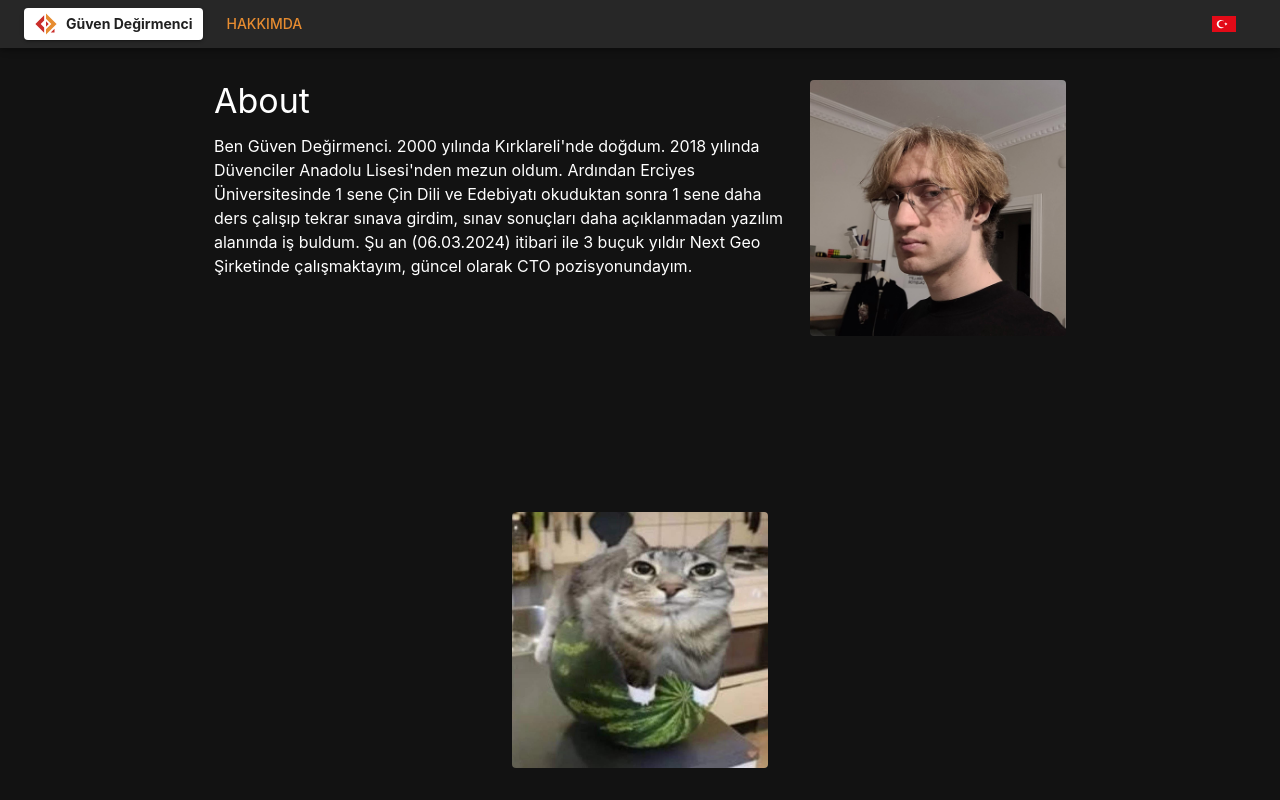
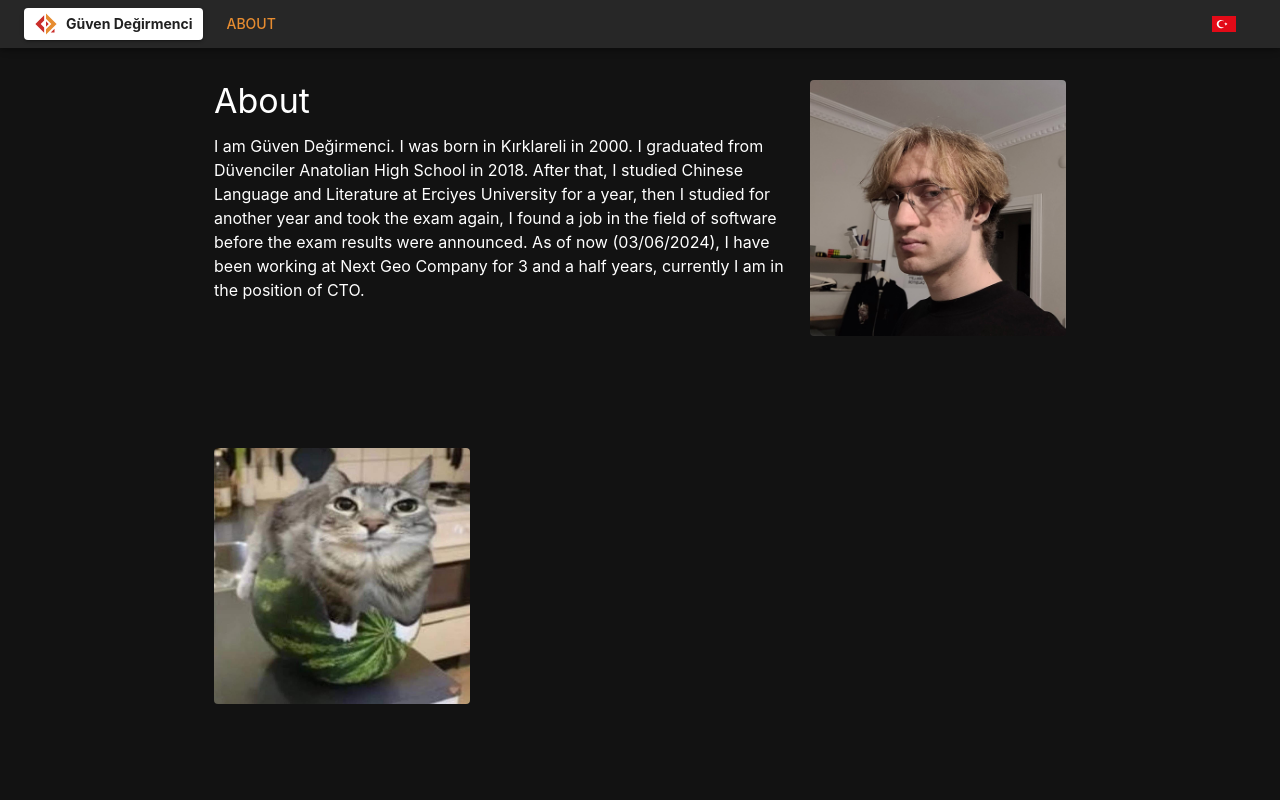
Before and after one commit to Duoquote/duo-web, a React (Vite) app: page /about in a window 1280 px wide. Built offline with nearby package versions, Linux system fonts and the light colour scheme.

Commit message:
Add header and description to About page

```diff
--- a/src/langs/en.js
+++ b/src/langs/en.js
@@ -1,5 +1,9 @@
 export const en = {
+  header: {
+    about: "About",
+  },
   about: {
     title: "About",
+    description: "I am Güven Değirmenci. I was born in Kırklareli in 2000. I graduated from Düvenciler Anatolian High School in 2018. After that, I studied Chinese Language and Literature at Erciyes University for a year, then I studied for another year and took the exam again, I found a job in the field of software before the exam results were announced. As of now (03/06/2024), I have been working at Next Geo Company for 3 and a half years, currently I am in the position of CTO.",
   }
 }
--- a/src/pages/About.jsx
+++ b/src/pages/About.jsx
@@ -2,6 +2,7 @@ import React from "react";
 
 import {
   Box, Container, Paper, Typography, GlobalStyles,
+  useMediaQuery,
 } from "@mui/material";
 
 import pp from "../assets/images/pp.jpg";
@@ -12,6 +13,7 @@ import { useTranslation } from "react-i18next";
 const About = () => {
 
   const { t } = useTranslation();
+  const isMobile = useMediaQuery("(max-width: 600px)");
 
   return (
     <React.Fragment>
@@ -20,13 +22,19 @@ const About = () => {
         width: "100%",
         pt: 6,
       }}>
-        <Container maxWidth="md" sx={{ p: 4, height: "100%", display: "flex", flexDirection: "column" }}>
-          <Box>
+        <Container maxWidth="md" sx={{
+          p: 4,
+          height: "100%",
+          display: "flex",
+          flexDirection: "column",
+          minHeight: "100%"
+        }}>
+          <Box flex={1}>
             <Box sx={{
               background: `url(${pp}) no-repeat center center`,
               backgroundSize: "cover",
               height: 256,
-              width: 256,
+              width: isMobile ? "100%" : 256,
               float: "right",
               borderRadius: 1,
               ml: 2,
@@ -39,15 +47,21 @@ const About = () => {
               {t("about.description")}
             </Typography>
           </Box>
-          <Box sx={{ flexGrow: 1 }} />
           <Box sx={{
-            background: `url(${miau}) no-repeat center center`,
-            backgroundSize: "cover",
-            height: 256,
-            width: 256,
-            borderRadius: 1,
             alignSelf: "center",
-          }} />
+            flexShrink: 0,
+            pt: 8,
+            pb: 8,
+            width: "100%",
+          }}>
+            <Box sx={{
+              background: `url(${miau}) no-repeat center center`,
+              backgroundSize: "cover",
+              height: 256,
+              width: isMobile ? "100%" : 256,
+              borderRadius: 1,
+            }} />
+          </Box>
         </Container>
       </Box>
     </React.Fragment>
```
